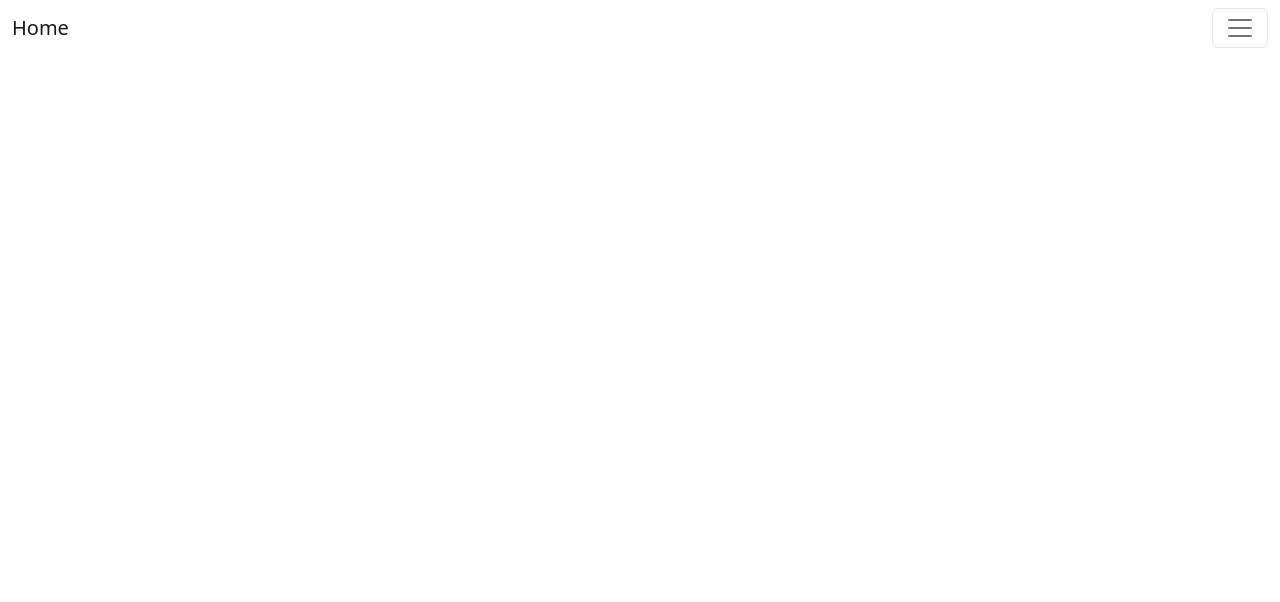
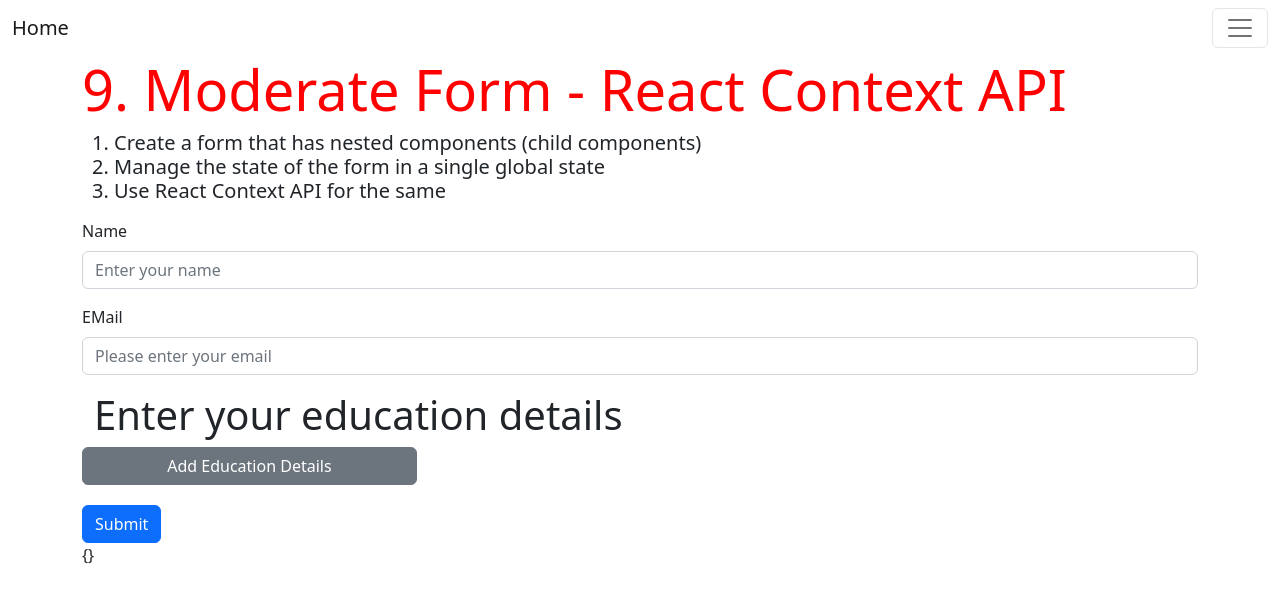
Before and after one commit to hhk998402/react-primer, a React app: page /moderateForm3 in a window 1280 px wide. Before the commit this address had no page. Shown: the top 602 px of the page. Built offline with nearby package versions, Linux system fonts and the light colour scheme.

Commit message:
Use reducer and context api to handle nested form components

```diff
--- a/src/App.js
+++ b/src/App.js
@@ -10,6 +10,7 @@ import SimpleFormSingleState from "./Forms/SimpleForm1/SimpleFormSingleState";
 import SimpleFormDynamicInputs from "./Forms/SimpleForm2_DynamicInputs/SimpleFormDynamicInputs";
 import ConnectToApiForm from "./Forms/ConnectToApiForm/ConnectToApiForm";
 import ZipCodeSearch from "./Forms/Debouncing/ZipCodeSearch";
+import ParentForm from "./Forms/ContextApiForm/ParentForm";
 
 const App = () => {
     return (
@@ -61,6 +62,11 @@ const App = () => {
                     path="moderateForm2"
                     element={<ZipCodeSearch />}
                 />
+                <Route
+                    exact
+                    path="moderateForm3"
+                    element={<ParentForm />}
+                />
             </Routes>
         </>
 
--- /dev/null
+++ b/src/Contexts/FormContext.js
@@ -0,0 +1,3 @@
+const { createContext } = require("react");
+
+export const UserDataContext = createContext(null);
--- /dev/null
+++ b/src/Forms/ContextApiForm/EducationModal.js
@@ -0,0 +1,81 @@
+import React, { useContext, useEffect, useState } from "react";
+import { UserDataContext } from "../../Contexts/FormContext";
+import { Modal, ModalHeader, ModalBody } from 'reactstrap';
+import {
+    FormGroup,
+    Label,
+    Input,
+}
+from 'reactstrap';
+
+const EducationModal = ({data, name, modalOpen, toggle, idx}) => {
+    const {dispatch} = useContext(UserDataContext);
+    const [modalState, setModalState] = useState({});
+
+    useEffect(() => {
+        if(data){
+            setModalState(data);
+        }
+        if(!modalOpen){
+            setModalState({});
+        }
+    }, [data, modalOpen]);
+
+    const handleTextInput = (e) => {
+        const key = e.target.name;
+        const value = e.target.value;
+        setModalState((prevState) => {
+            let oldState = {...prevState};
+            oldState[key] = value;
+            return oldState;
+        });
+    };
+
+    const handleSubmit = () => {
+        dispatch({
+            type: "MODAL_FORM_DATA",
+            key: name,
+            payload: modalState,
+            idx:idx
+        });
+        toggle();
+    };
+
+    return(
+        <Modal isOpen={modalOpen} toggle={toggle}>
+            <ModalHeader toggle={toggle}>Enter your Education Details</ModalHeader>
+            <ModalBody className="text-wrap" style={{ wordBreak: "break-all" }}>
+                <FormGroup>
+                    <Label for="college">
+                    College
+                    </Label>
+                    <Input
+                    id="college"
+                    name="college"
+                    placeholder="Enter your College Name"
+                    type="text"
+                    value={modalState && modalState.college || ""}
+                    onChange={handleTextInput}
+                    />
+                </FormGroup>
+                <FormGroup>
+                    <Label for="degree">
+                    Degree Name
+                    </Label>
+                    <Input
+                    id="degree"
+                    name="degree"
+                    placeholder="Enter your Degree Name"
+                    type="text"
+                    value={modalState && modalState.degree || ""}
+                    onChange={handleTextInput}
+                    />
+                </FormGroup>
+                <button className="btn btn-primary" type="submit" onClick={handleSubmit}>Add Education</button>
+                <button className="btn btn-secondary" type="button" onClick={toggle}>Cancel</button>
+            </ModalBody>
+        </Modal>
+    );
+};
+
+export default EducationModal;
--- /dev/null
+++ b/src/Forms/ContextApiForm/ParentForm.js
@@ -0,0 +1,122 @@
+import React, { useEffect, useReducer, useState } from "react";
+import formReducer from "./formReducer";
+import {
+    Form,
+    FormGroup,
+    Label,
+    Input,
+}
+from 'reactstrap';
+import { UserDataContext } from "../../Contexts/FormContext";
+import EducationModal from "./EducationModal";
+
+const ParentForm = () => {
+    const [formState, dispatch] = useReducer(formReducer, {});
+    const [showModal, setShowModal] = useState(false);
+    const [modalSettings, setModalSettings] = useState({name:"",data:"", idx:null});
+
+    const toggle = () => {
+        setShowModal(!showModal);
+    };
+    const setupModal = (name, data, idx) => {
+        toggle();
+        setModalSettings({
+            name: name,
+            data: data,
+            idx: idx
+        });
+    };
+
+    const handleTextInput = (e) => {
+        dispatch({
+            type: "HANDLE_INPUT",
+            payload: e.target.value,
+            key: e.target.name
+        });
+    };
+
+    return(
+        <UserDataContext.Provider
+            value={{formState, dispatch}}
+        >
+            <div className="container">
+                <h1 className="display-4">9. Moderate Form - React Context API</h1>
+                <h6 className="lead">
+                    <ol>
+                        <li>Create a form that has nested components (child components)</li>
+                        <li>Manage the state of the form in a single global state</li>
+                        <li>Use React Context API for the same</li>
+                    </ol>
+                </h6>
+                <Form>
+                    <FormGroup>
+                        <Label for="name">
+                        Name
+                        </Label>
+                        <Input
+                        id="name"
+                        name="name"
+                        placeholder="Enter your name"
+                        type="text"
+                        value={formState.name}
+                        onChange={handleTextInput}
+                        />
+                    </FormGroup>
+                    <FormGroup>
+                        <Label for="email">
+                        EMail
+                        </Label>
+                        <Input
+                        id="email"
+                        name="email"
+                        placeholder="Please enter your email"
+                        type="email"
+                        value={formState.email}
+                        onChange={handleTextInput}
+                        />
+                    </FormGroup>
+                    <div className="row" style={{margin: '0 0 20px 0'}}>
+                        <h6 className="display-6">Enter your education details</h6>
+                        {
+                            formState && formState.education && formState.education.length > 0 ?
+                            formState.education.map((entry,idx) => {
+                                return(
+                                    <div className="col-sm-12 card" onClick={() => setupModal("education",entry,idx)}>
+                                        <div className="card-body">
+                                            <p className="card-text">College: {entry.college}</p>
+                                            <p className="card-text">Degree: {entry.degree}</p>
+                                            <p className="card-text">Click to edit</p>
+                                        </div>
+                                    </div>
+                                )
+                            })
+                            : null
+                        }
+                    <button type="button" className="btn btn-secondary" style={{maxWidth:'30%'}} onClick={() => setupModal("education", null, null)}>Add Education Details</button>
+                    </div>
+
+
+                    <EducationModal
+                        toggle={toggle}
+                        modalOpen={showModal}
+                        data={modalSettings.data}
+                        name={modalSettings.name}
+                        idx={modalSettings.idx}
+                    />
+                    <button className="btn btn-primary">
+                        Submit
+                    </button>
+                    <br></br>
+                    <p className="text-wrap" style={{ wrapText: "break-all" }}>
+                        {JSON.stringify(formState)}
+                    </p>
+                </Form>
+            </div>
+        </UserDataContext.Provider>
+
+    );
+
+};
+
+
+export default ParentForm;
--- /dev/null
+++ b/src/Forms/ContextApiForm/formReducer.js
@@ -0,0 +1,24 @@
+const formReducer = (state, action) => {
+    switch(action.type){
+        case "HANDLE_INPUT":
+            let oldState = {...state};
+            oldState[action.key] = action.payload;
+            return oldState;
+        case "MODAL_FORM_DATA":
+            let prevState = {...state};
+            console.log(action);
+            if(!prevState[action.key]){
+                prevState[action.key] = [];
+            }
+            if(action.idx == null){
+                prevState[action.key].push(action.payload);
+            } else{
+                prevState[action.key][action.idx] = action.payload;
+            }
+            return prevState;
+        default:
+            return state;
+    }
+}
+
+export default formReducer;
--- a/src/NavBar.js
+++ b/src/NavBar.js
@@ -49,6 +49,7 @@ const NavBar = (args) => {
                 <DropdownItem><NavLink href="/simpleForm2">Simple Form Handling (Dynamic Form Inputs)</NavLink></DropdownItem>
                 <DropdownItem><NavLink href="/moderateForm1">Moderate Form Handling (Send Data to API)</NavLink></DropdownItem>
                 <DropdownItem><NavLink href="/moderateForm2">Moderate Form Handling (API Debouncing)</NavLink></DropdownItem>
+                <DropdownItem><NavLink href="/moderateForm3">Moderate Form Handling (Context API)</NavLink></DropdownItem>
                 <DropdownItem divider />
                 <DropdownItem>Reset</DropdownItem>
               </DropdownMenu>
```
